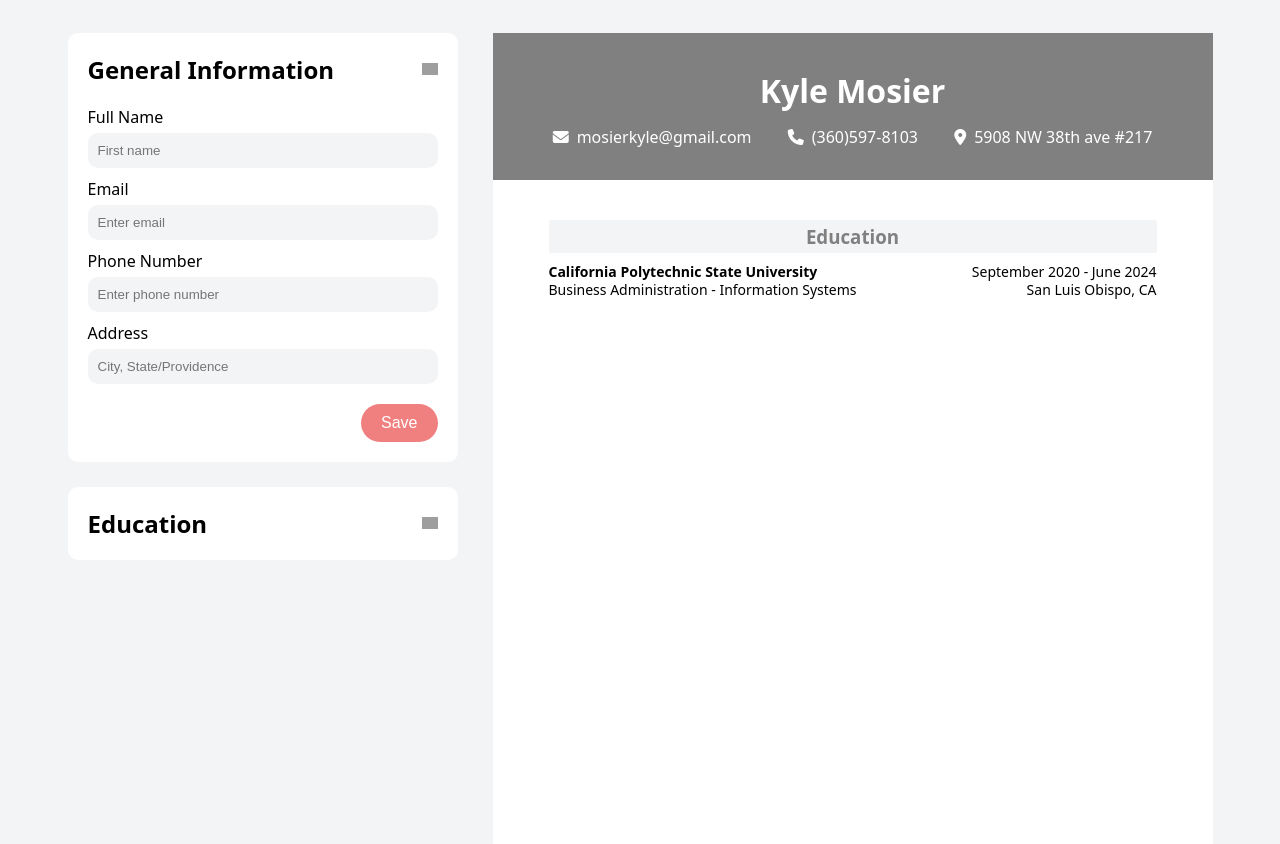
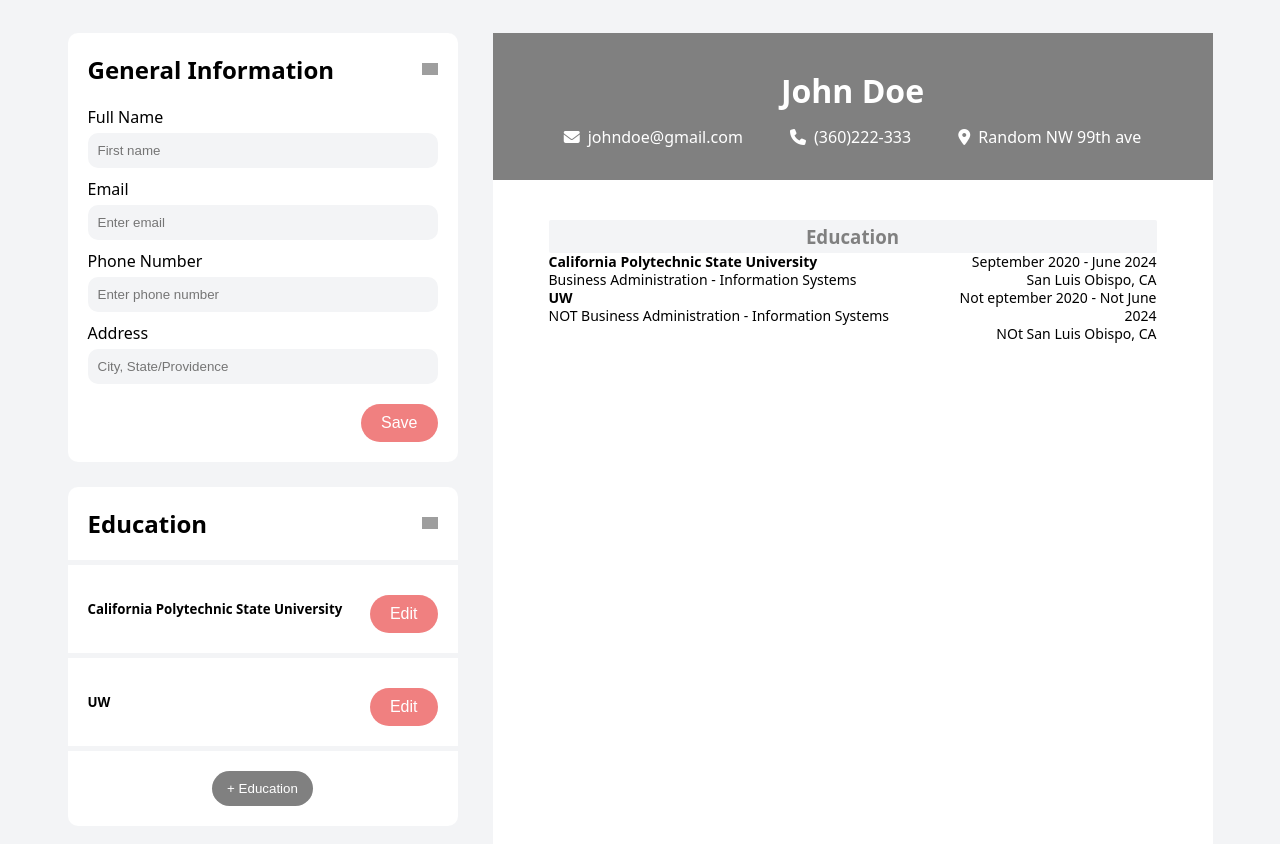
Before and after one commit to mosierkyle/impressify, a React (Vite) app: page / in a window 1280 px wide. Both pictures are taken after a click on the picture 429 px from the left and 523 px from the top of the page. Shown: the top 844 px of the page. Built offline with nearby package versions, Linux system fonts and the light colour scheme; grey boxes are pictures that could not be loaded.

Commit message:
Education Component

```diff
--- a/src/App.jsx
+++ b/src/App.jsx
@@ -21,6 +21,13 @@ function App() {
         start: 'September 2020',
         end: 'June 2024',
         location: 'San Luis Obispo, CA',
+      },
+      {
+        name: 'UW',
+        major: 'NOT Business Administration - Information Systems',
+        start: 'Not eptember 2020',
+        end: 'Not June 2024',
+        location: 'NOt San Luis Obispo, CA',
       },
     ],
   });
--- a/src/components/Education.jsx
+++ b/src/components/Education.jsx
@@ -1,53 +1,33 @@
 import { useState } from 'react';
-// import { Helmet } from 'react-helmet';
 import '../styles/Education.css';
+import EducationForm from './Forms/EducationForm';
 
 export default function Education({ formData, setFormData }) {
-  const [schoolName, setSchoolName] = useState('');
-  const [schoolMajor, setSchoolMajor] = useState('');
-  const [schoolStart, setSchoolStart] = useState('');
-  const [schoolEnd, setSchoolEnd] = useState('');
-  const [schoolLocation, setSchoolLocation] = useState('');
-  const [schools, setSchools] = useState([]);
-  let [editSave, setEditSave] = useState('0');
-  let [downUp, setDownUp] = useState(0);
+  let [downUp, setDownUp] = useState({ form: 0, schools: 0 });
+  let [currentSchool, setCurrentSchool] = useState('');
 
-  function handleSchoolName(e) {
-    setSchoolName(e.target.value);
+  function handleEdit(index) {
+    setCurrentSchool(index);
+    downUp.form == 1
+      ? setDownUp({ schools: downUp.schools + 1, form: downUp.form - 1 })
+      : setDownUp({ schools: downUp.schools - 1, form: downUp.form + 1 });
   }
 
-  function handleSchoolMajor(e) {
-    setSchoolMajor(e.target.value);
-  }
-
-  function handleSchoolStart(e) {
-    setSchoolStart(e.target.value);
-  }
-
-  function handleSchoolEnd(e) {
-    setSchoolEnd(e.target.value);
-  }
-  function handleSchoolLocation(e) {
-    setSchoolLocation(e.target.value);
-  }
-
-  function handleSave() {
-    setEditSave((editSave += 1));
-  }
-
-  function handleEdit() {
-    setEditSave((editSave -= 1));
-  }
-
-  function handleDownUp(e) {
-    downUp == 1 ? setDownUp(downUp - 1) : setDownUp(downUp + 1);
+  function handleDownUp() {
+    if (downUp.schools == 0 && downUp.form == 1) {
+      setDownUp({ ...downUp, form: downUp.form - 1 });
+    } else if (downUp.schools == 0 && downUp.form == 0) {
+      setDownUp({ ...downUp, schools: downUp.schools + 1 });
+    } else if (downUp.schools == 1 && downUp.form == 0) {
+      setDownUp({ ...downUp, schools: downUp.schools - 1 });
+    }
   }
 
   return (
-    <div className="general">
-      <div className="header-group">
+    <div className="education">
+      <div className="education-header-group">
         <h2 className="header">Education</h2>
-        {downUp == 0 ? (
+        {downUp.schools == 1 || downUp.form == 1 ? (
           <img
             src="https://rmathr.github.io/cv-project/d529ba3bd8a0c3f53ac7.png"
             className="expand-icon"
@@ -61,66 +41,34 @@ export default function Education({ formData, setFormData }) {
           />
         )}
       </div>
-      {downUp == 0 && (
-        <form className="form" onSubmit={(e) => e.preventDefault()}>
-          <div className="input-group">
-            <label className="input-label">School</label>
-            <input
-              className="input"
-              placeholder="Enter School / University"
-              value={schoolName}
-              onChange={handleSchoolName}
-            />
+      {downUp.form == 1 && (
+        <EducationForm
+          formData={formData}
+          setFormData={setFormData}
+          downUp={downUp}
+          setDownUp={setDownUp}
+          currentSchool={currentSchool}
+        ></EducationForm>
+      )}
+      {downUp.schools == 1 && (
+        <div className="education-content">
+          {formData.education.map((school, index) => {
+            return (
+              <div key={school.name} className="educations">
+                <h5 className="school-title">{school.name}</h5>
+                <button
+                  className="button editBtn editSchool"
+                  onClick={() => handleEdit(index)}
+                >
+                  Edit
+                </button>
+              </div>
+            );
+          })}
+          <div className="add-education">
+            <button className="add-education-button">+ Education</button>
           </div>
-          <div className="input-group">
-            <label className="input-label">Degree</label>
-            <input
-              className="input"
-              placeholder="Enter Degree / Field of Study"
-              value={schoolMajor}
-              onChange={handleSchoolMajor}
-            />
-          </div>
-          <div className="input-group">
-            <label className="input-label">Start Date</label>
-            <input
-              className="input"
-              placeholder="Enter Start Date"
-              value={schoolStart}
-              onChange={handleSchoolStart}
-            />
-          </div>
-          <div className="input-group">
-            <label className="input-label">End Date</label>
-            <input
-              placeholder="Enter End Date"
-              className="input"
-              value={schoolEnd}
-              onChange={handleSchoolEnd}
-            />
-          </div>
-          <div className="input-group">
-            <label className="input-label">Location</label>
-            <input
-              placeholder="Enter Location"
-              className="input"
-              value={schoolLocation}
-              onChange={handleSchoolLocation}
-            />
-          </div>
-          <div className="button-div">
-            {editSave == 0 && (
-              <button className="button" onClick={handleSave}>
-                Save
-              </button>
-            )}
-            {editSave == 1 && (
-              <button className="button editBtn" onClick={handleEdit}>
-                Edit
-              </button>
-            )}
-          </div>
-        </form>
+        </div>
       )}
     </div>
   );
--- /dev/null
+++ b/src/components/Forms/EducationForm.jsx
@@ -0,0 +1,127 @@
+import { useState } from 'react';
+import '/Users/kylemosier/repos/CV-application/src/styles/EducationForm.css';
+
+export default function EducationForm({
+  formData,
+  setFormData,
+  downUp,
+  setDownUp,
+  currentSchool,
+}) {
+  const [schoolName, setSchoolName] = useState(
+    currentSchool >= 0 ? formData.education[currentSchool].name : ''
+  );
+  const [schoolMajor, setSchoolMajor] = useState(
+    currentSchool >= 0 ? formData.education[currentSchool].major : ''
+  );
+  const [schoolStart, setSchoolStart] = useState(
+    currentSchool >= 0 ? formData.education[currentSchool].start : ''
+  );
+  const [schoolEnd, setSchoolEnd] = useState(
+    currentSchool >= 0 ? formData.education[currentSchool].end : ''
+  );
+  const [schoolLocation, setSchoolLocation] = useState(
+    currentSchool >= 0 ? formData.education[currentSchool].location : ''
+  );
+
+  function handleSchoolName(e) {
+    setSchoolName(e.target.value);
+  }
+
+  function handleSchoolMajor(e) {
+    setSchoolMajor(e.target.value);
+  }
+
+  function handleSchoolStart(e) {
+    setSchoolStart(e.target.value);
+  }
+
+  function handleSchoolEnd(e) {
+    setSchoolEnd(e.target.value);
+  }
+  function handleSchoolLocation(e) {
+    setSchoolLocation(e.target.value);
+  }
+
+  function handleSave() {
+    if (currentSchool) {
+      const updatedEducation = [...formData.education];
+      updatedEducation[currentSchool] = {
+        name: schoolName,
+        major: schoolMajor,
+        start: schoolStart,
+        end: schoolEnd,
+        location: schoolLocation,
+      };
+      setFormData({ ...formData, education: updatedEducation });
+    }
+    setSchoolName('');
+    setSchoolMajor('');
+    setSchoolEnd('');
+    setSchoolStart('');
+    setSchoolLocation('');
+    setDownUp({ ...downUp, form: downUp.form - 1 });
+  }
+
+  function handleCancel() {
+    setDownUp({ ...downUp, form: downUp.form - 1 });
+  }
+
+  return (
+    <form className="education-form" onSubmit={(e) => e.preventDefault()}>
+      <div className="input-group">
+        <label className="input-label">School</label>
+        <input
+          className="input"
+          placeholder="Enter School / University"
+          value={schoolName}
+          onChange={handleSchoolName}
+        />
+      </div>
+      <div className="input-group">
+        <label className="input-label">Degree</label>
+        <input
+          className="input"
+          placeholder="Enter Degree / Field of Study"
+          value={schoolMajor}
+          onChange={handleSchoolMajor}
+        />
+      </div>
+      <div className="input-group">
+        <label className="input-label">Start Date</label>
+        <input
+          className="input"
+          placeholder="Enter Start Date"
+          value={schoolStart}
+          onChange={handleSchoolStart}
+        />
+      </div>
+      <div className="input-group">
+        <label className="input-label">End Date</label>
+        <input
+          placeholder="Enter End Date"
+          className="input"
+          value={schoolEnd}
+          onChange={handleSchoolEnd}
+        />
+      </div>
+      <div className="input-group">
+        <label className="input-label">Location</label>
+        <input
+          placeholder="Enter Location"
+          className="input"
+          value={schoolLocation}
+          onChange={handleSchoolLocation}
+        />
+      </div>
+      <div className="button-div">
+        <button className="button" onClick={handleSave}>
+          Save
+        </button>
+        <button className="button" onClick={handleCancel}>
+          Cancel
+        </button>
+      </div>
+    </form>
+  );
+}
--- a/src/components/Templates/EducationTemplate.jsx
+++ b/src/components/Templates/EducationTemplate.jsx
@@ -9,7 +9,7 @@ export default function EducationTemplate({ formData }) {
       <div className="education-content">
         {formData.education.map((school) => {
           return (
-            <div className="school">
+            <div key={school.name} className="school">
               <div className="left">
                 <p className="school-name">{school.name}</p>
                 <p className="study">{school.major}</p>
--- a/src/components/Templates/generalTemplate.jsx
+++ b/src/components/Templates/generalTemplate.jsx
@@ -10,21 +10,21 @@ export default function GeneralTemplate({ formData }) {
           crossorigin="anonymous"
         ></script>
       </Helmet>
-      <h1 className="fullname"> Kyle Mosier{formData.fullName}</h1>
+      <h1 className="fullname"> John Doe{formData.fullName}</h1>
       <div className="info">
         <p>
           {' '}
           <i className="fa-solid fa-envelope svg"></i>
-          mosierkyle@gmail.com
+          johndoe@gmail.com
           {formData.email}
         </p>
         <p>
           <i className="fa-solid fa-phone svg"></i>
-          (360)597-8103 {formData.phone}
+          (360)222-333 {formData.phone}
         </p>
         <p>
           <i className="fa-solid fa-location-dot svg"></i>
-          5908 NW 38th ave #217{formData.address}
+          Random NW 99th ave{formData.address}
         </p>
       </div>
     </div>
--- a/src/styles/Education.css
+++ b/src/styles/Education.css
@@ -1,18 +1,19 @@
-.general {
+.education {
   display: flex;
-  background-color: white;
-  width: 100%;
   flex-direction: column;
-  padding: 20px;
-  border-radius: 10px;
   /* box-shadow: 0 0px 15px rgba(0, 0, 0, 0.1); */
-  height: fit-content;
 }
 
-.header-group {
+.education-header-group {
   display: flex;
   flex-direction: row;
   justify-content: space-between;
+  background-color: white;
+  width: 100%;
+  height: fit-content;
+  padding: 20px;
+  border-top-right-radius: 10px;
+  border-top-left-radius: 10px;
 }
 
 .header {
@@ -86,3 +87,53 @@
     width: 3px;
     transform: scale(0.75);
   } */
+
+.editSchool {
+  margin: 0;
+  font-size: 0.9rem;
+}
+
+.educations {
+  display: flex;
+  flex-direction: row;
+  justify-content: space-between;
+  background-color: white;
+  width: 100%;
+  height: fit-content;
+  padding: 20px;
+  margin-top: 5px;
+  align-items: center;
+}
+
+.school-title {
+  margin: 0;
+}
+
+.add-education {
+  display: flex;
+  flex-direction: row;
+  justify-content: center;
+  background-color: white;
+  width: 100%;
+  height: fit-content;
+  padding: 20px;
+  margin-top: 5px;
+  align-items: center;
+  border-bottom-left-radius: 10px;
+  border-bottom-right-radius: 10px;
+}
+
+.add-education-button {
+  border: none;
+  background-color: gray;
+  color: white;
+  padding: 10px 15px;
+  border-radius: 25px;
+}
+
+.education-content {
+  display: flex;
+  flex-direction: column;
+  gap: 0;
+  margin-top: 0;
+}
--- /dev/null
+++ b/src/styles/EducationForm.css
@@ -0,0 +1,59 @@
+:root {
+  box-sizing: border-box;
+  margin: 0;
+  padding: 0;
+  font-family: system-ui, -apple-system, BlinkMacSystemFont, 'Segoe UI', Roboto,
+    Oxygen, Ubuntu, Cantarell, 'Open Sans', 'Helvetica Neue', sans-serif;
+}
+
+.education-form {
+  background-color: white;
+  width: 100%;
+  padding: 20px;
+  margin-top: -20px;
+}
+
+.input-group {
+  display: flex;
+  flex-direction: column;
+  gap: 5px;
+  margin-bottom: 10px;
+}
+
+.input-label {
+  font-size: 16px;
+  font-weight: 400;
+}
+
+.input {
+  background-color: rgb(243, 244, 246);
+  border: none;
+  padding: 10px;
+  border-radius: 10px;
+}
+
+.input:focus-visible {
+  border: 2px solid #f08080;
+  outline: none;
+}
+
+.button {
+  margin-top: 10px;
+  border: none;
+  padding: 10px 20px;
+  background-color: #f08080;
+  color: white;
+  border-radius: 25px;
+  font-weight: 400;
+  font-size: 16px;
+}
+
+.button-div {
+  display: flex;
+  justify-content: end;
+}
+
+.button:hover {
+  cursor: pointer;
+  background-color: rgba(240, 128, 128, 0.8);
+}
```
